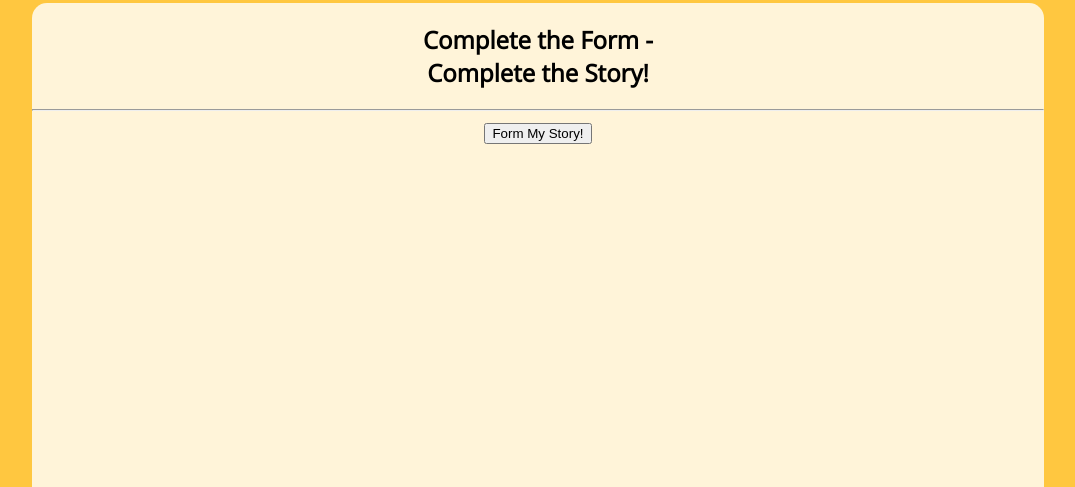
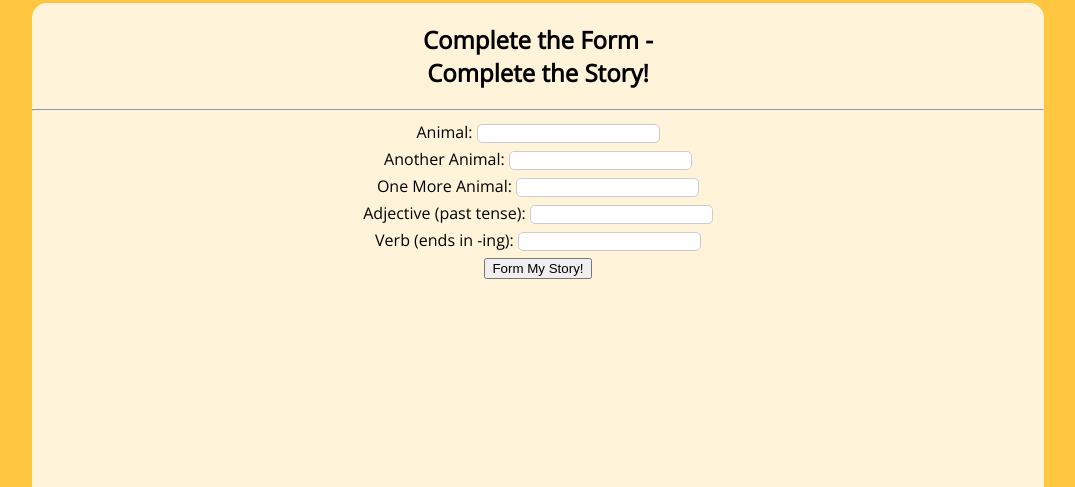
Before and after one commit to KodiBearGit/Codecademy-Form-a-Story, a plain HTML site: page index.html in a window 1280 px wide. Shown: the part 313-800 px from the top of the page, without its empty margins (102-1177 px from the left). Drawn offline with nearby package versions, Linux system fonts and the light colour scheme.

Commit message:
4 thru 10 of 21 items completed

```diff
--- a/index.html
+++ b/index.html
@@ -16,6 +16,21 @@
       <hr>
       <!--Add your form below:-->
       <form action="./story.html" method="GET">
+        <label for="animal-1">Animal:</label>
+        <input id="animal-1" type="text" name="animal-1" required>
+        <br>
+        <label for="animal-2">Another Animal:</label>
+        <input id="animal-2" type="text" name="animal-2" required>
+        <br>
+        <label for="animal-3">One More Animal:</label>
+        <input id="animal-3" type="text" name="animal-3" required>
+        <br>
+        <label for="adj-1">Adjective (past tense):</label>
+        <input id="adj-1" type="text" name="adj-1" required>
+        <br>
+        <label for="verb-1">Verb (ends in -ing):</label>
+        <input id="verb-1" type="text" name="verb-1" required>
+        <br>
         <input type="submit" value="Form My Story!">
       </form>
     </section>
```
